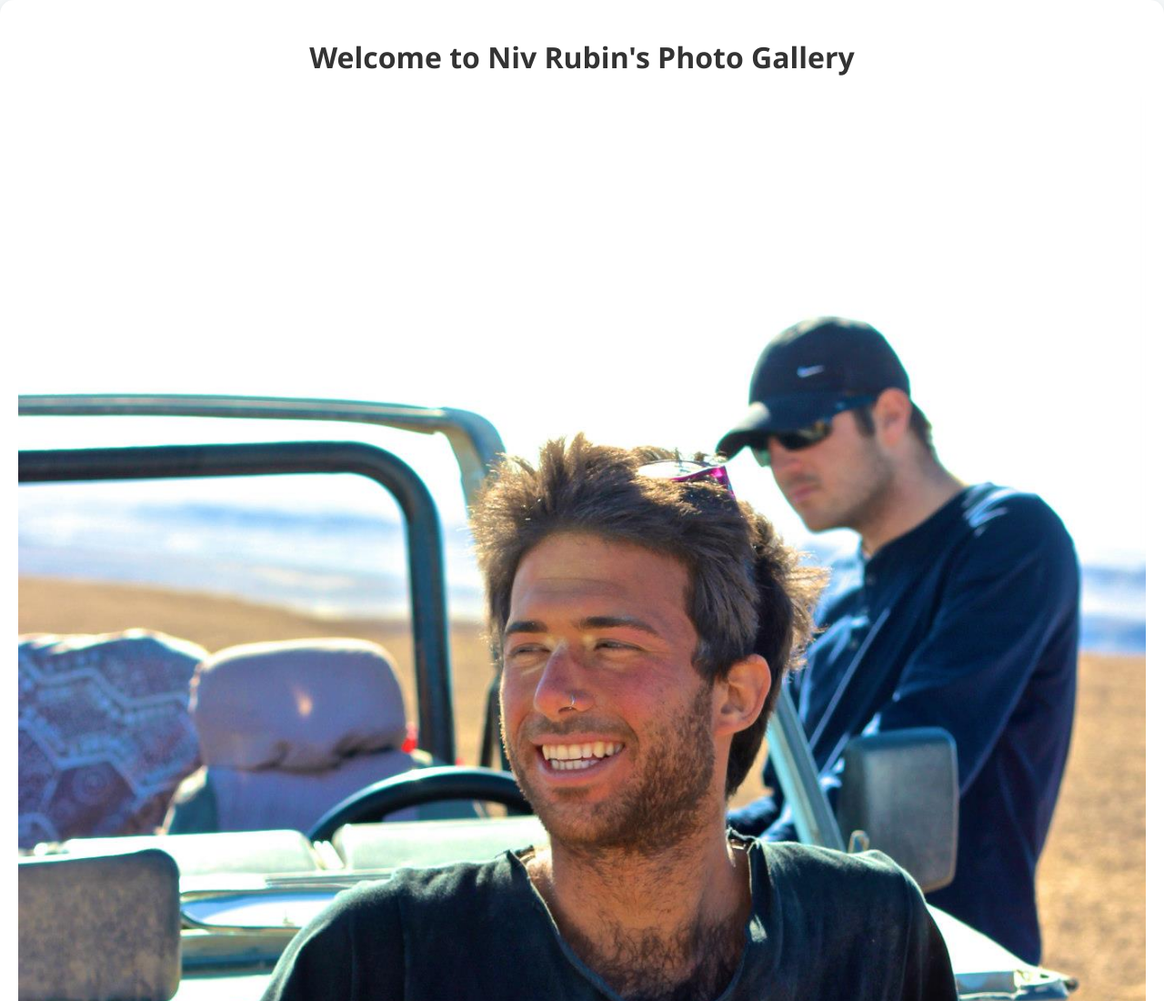
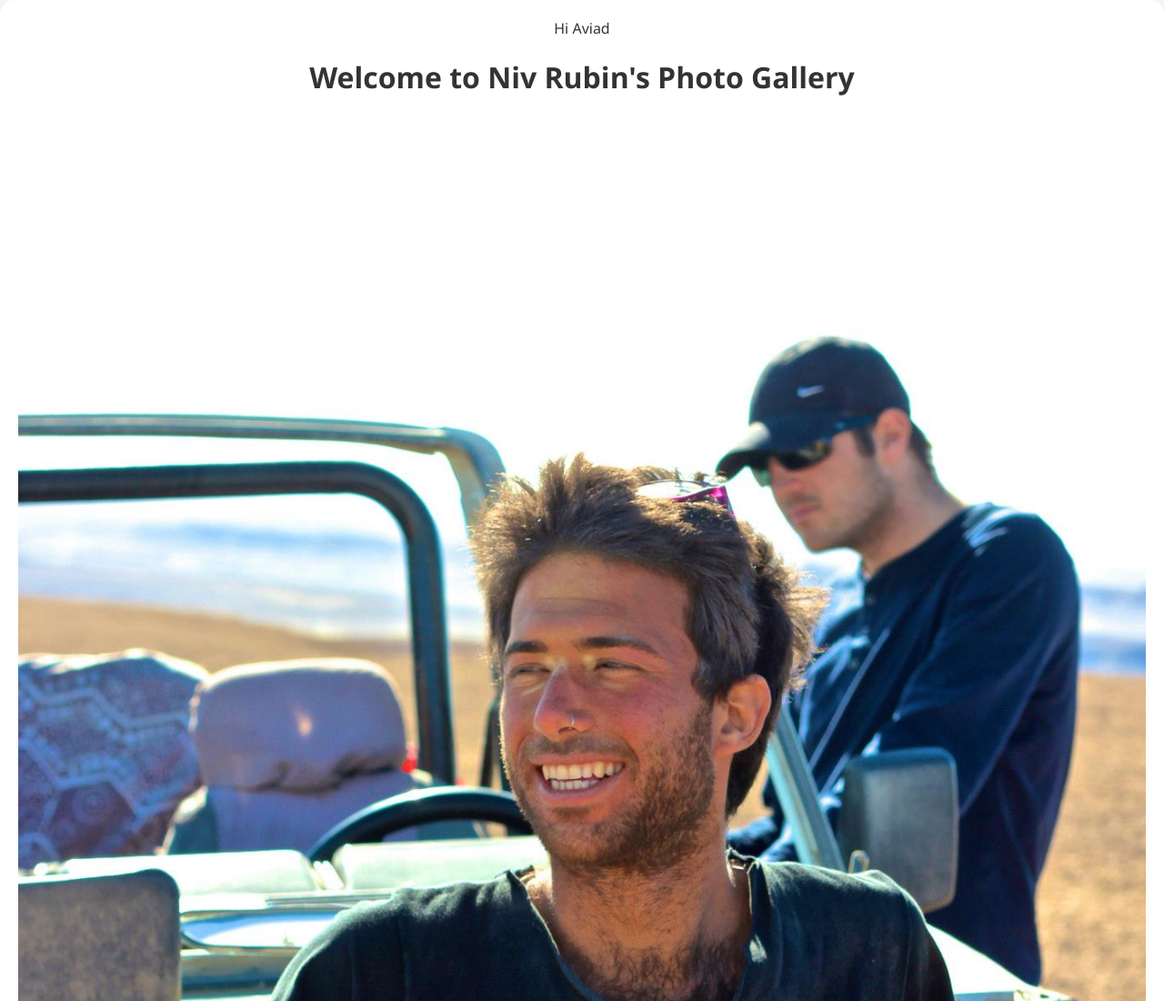
Before and after one commit to nivvvrubin/photos, a plain HTML site: page index.html in a window 1280 px wide. Shown: the top 1100 px of the page at 91% size. Drawn offline with Linux system fonts and the light colour scheme.

Commit message:
Update index.html

```diff
--- a/index.html
+++ b/index.html
@@ -8,6 +8,9 @@
 </head>
 <body>
   <div class="container">
+    <!-- Title of the page -->
+    <h>Hi Aviad</h>
+
     <!-- Title of the page -->
     <h1>Welcome to Niv Rubin's Photo Gallery</h1>
 
```
